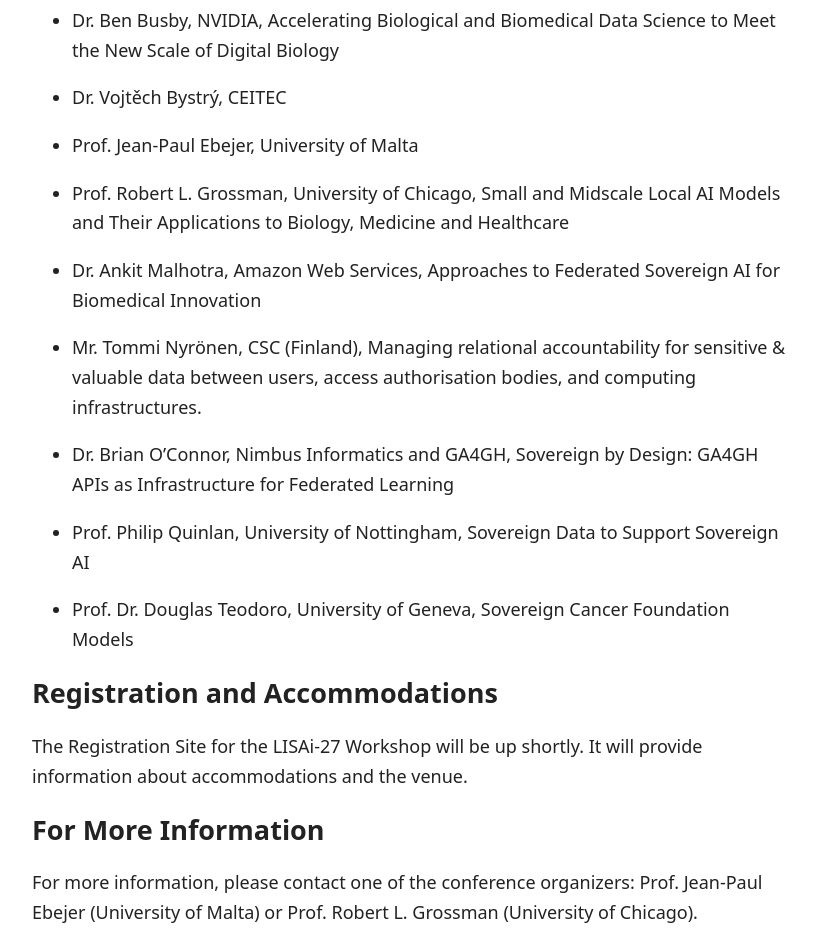
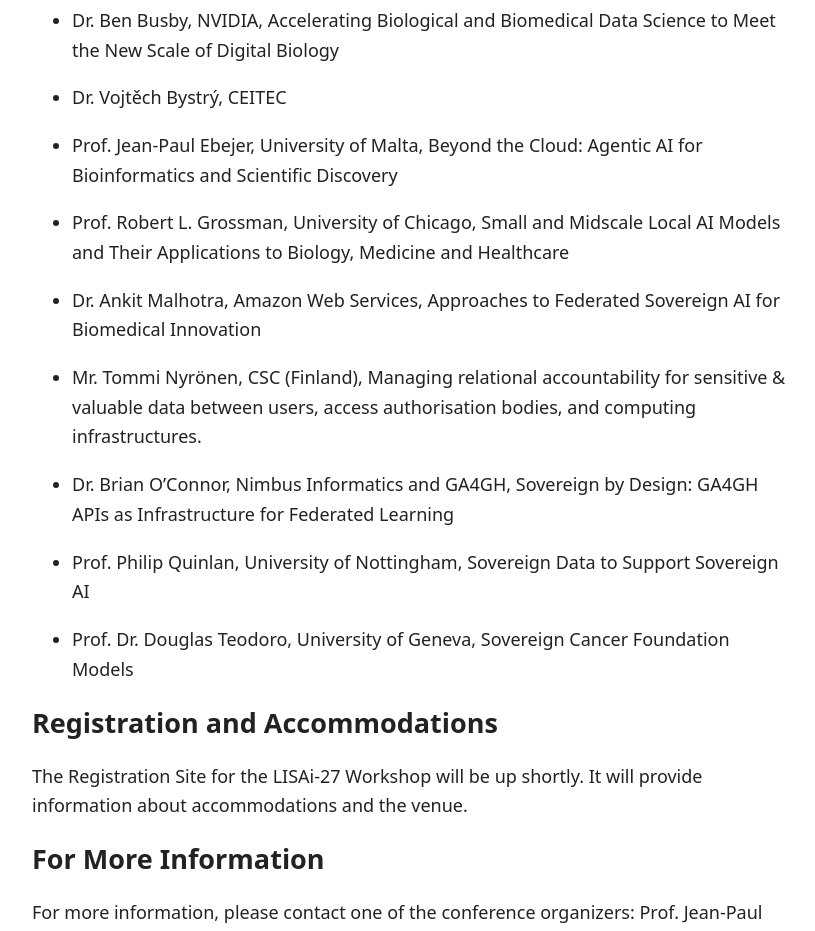
Before and after one commit to rlg128/lisai-website, a plain HTML site: page index.html in a window 1280 px wide. Shown: the part 1460-2391 px from the top of the page, without its empty margins (228-1043 px from the left). Drawn offline with Linux system fonts and the light colour scheme.

Commit message:
Update index.html - added new title

```diff
--- a/index.html
+++ b/index.html
@@ -84,11 +84,12 @@ possible.</p>
 
 
 <ul>
+
 <li><p><b>Keynote Speaker:</b> Prof. Mihaela van der Schaar, University of Cambridge </p></li>
 <li><p> Dr. Joel Azzopardi,	University of Malta, Doing More With Less: Open-Weight Pipelines for Data-Intensive Research</p></li>
 <li><p>Dr. Ben Busby,	NVIDIA,	Accelerating Biological and Biomedical Data Science to Meet the New Scale of Digital Biology</p></li>
 <li><p>Dr. Vojtěch Bystrý, CEITEC </p></li>
-  <li><p>Prof. Jean-Paul Ebejer,	University of Malta	</p></li>
+  <li><p>Prof. Jean-Paul Ebejer,	University of Malta, Beyond the Cloud: Agentic AI for Bioinformatics and Scientific Discovery	</p></li>
   <li><p>Prof. Robert L. Grossman,	University of Chicago,	Small and Midscale Local AI Models
   and Their Applications to Biology, Medicine and Healthcare</p></li>
 <li><p>Dr. Ankit Malhotra,	Amazon Web Services, Approaches to Federated Sovereign AI for Biomedical Innovation	</p></li>
@@ -97,7 +98,6 @@ possible.</p>
 <li><p>Dr. Brian O’Connor,	Nimbus Informatics and GA4GH,	Sovereign by Design: GA4GH APIs as Infrastructure for Federated Learning</p></li>
 <li><p>Prof. Philip Quinlan,	University of Nottingham,	Sovereign Data to Support Sovereign AI</p></li>
 <li><p>Prof. Dr. Douglas Teodoro,	University of Geneva,	Sovereign Cancer Foundation Models</p></li>
-
 
 </ul>
 
```
